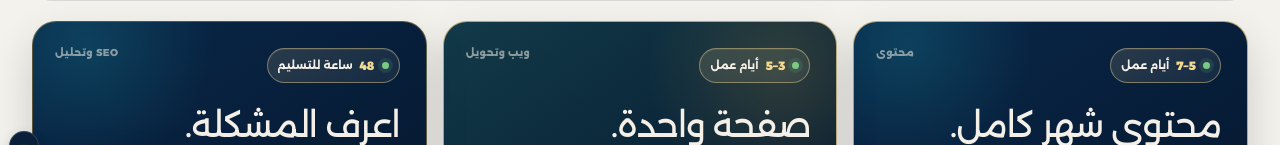
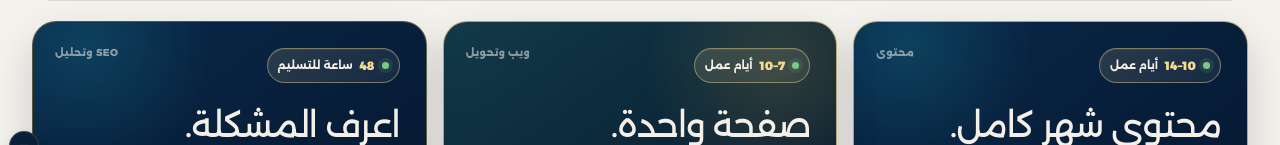
Before and after one commit to mohammedrashad2011-ui/Dewank-2026-website, a Next.js app: page /offers in a window 1280 px wide. Shown: the part 568-713 px from the top of the page. Built offline with nearby package versions, Linux system fonts and the light colour scheme; no server answers.

Commit message:
Use verified delivery timelines for first two /offers hub badges
Align the hub badges with the existing detail-page promises instead of
introducing faster ones: content package 10–14, landing page 7–10.

Co-Authored-By: Claude Sonnet 5.5 <noreply@anthropic.com>

```diff
--- a/app/offers/page.tsx
+++ b/app/offers/page.tsx
@@ -82,7 +82,7 @@ export default function OffersPage() {
         <section className="shell offers-grid offers-grid-nine offers-overview-grid" aria-label="عروض ديوانك الحالية">
           <article data-filter="content" data-category="محتوى" className="offer-card compact-offer-card offer-priority">
             <Link className="offer-card-hit" href="/offers/30-day-content-package" aria-label="شاهد تفاصيل باقة محتوى شهر كامل" />
-            <div className="offer-availability"><span className="offer-spots-available"><i aria-hidden="true" /><strong>5–7</strong> أيام عمل</span></div>
+            <div className="offer-availability"><span className="offer-spots-available"><i aria-hidden="true" /><strong>10–14</strong> أيام عمل</span></div>
             <h2>محتوى شهر كامل.<br/><em>جاهز للنشر.</em></h2>
             <p>12 بوستًا، 3 ستوري، ريل واحد، أفكار وكابشنات وخطة نشر ليظهر حسابك بصورة متناسقة بدل النشر العشوائي.</p>
             <div className="offer-card-meta"><div><small>السعر التأسيسي</small><LocalizedOfferPrice /></div><span className="button primary">التفاصيل <span>←</span></span></div>
@@ -90,7 +90,7 @@ export default function OffersPage() {
 
           <article data-filter="web" data-category="ويب وتحويل" className="offer-card compact-offer-card landing-offer-card offer-priority">
             <Link className="offer-card-hit" href="/offers/landing-page-package" aria-label="شاهد تفاصيل باقة صفحة الهبوط" />
-            <div className="offer-availability"><span className="offer-spots-available"><i aria-hidden="true" /><strong>3–5</strong> أيام عمل</span></div>
+            <div className="offer-availability"><span className="offer-spots-available"><i aria-hidden="true" /><strong>7–10</strong> أيام عمل</span></div>
             <h2>صفحة واحدة.<br/><em>تحوّل الزائر إلى عميل.</em></h2>
             <p>صفحة هبوط مخصصة تشمل النص التسويقي والتصميم وربط واتساب والنماذج والتحليلات، مع خيار كامل للدومين والاستضافة.</p>
             <div className="offer-card-meta"><div><small>الباقة الأساسية من</small><LandingOfferPrice kind="base" /></div><span className="button primary">التفاصيل <span>←</span></span></div>
```
